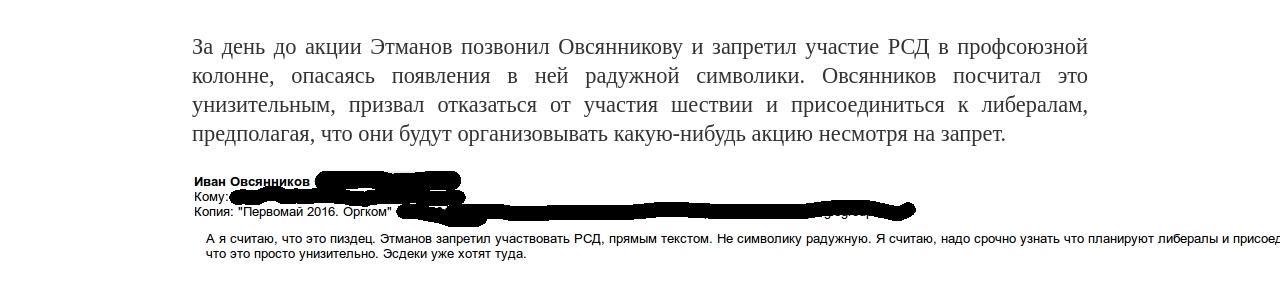
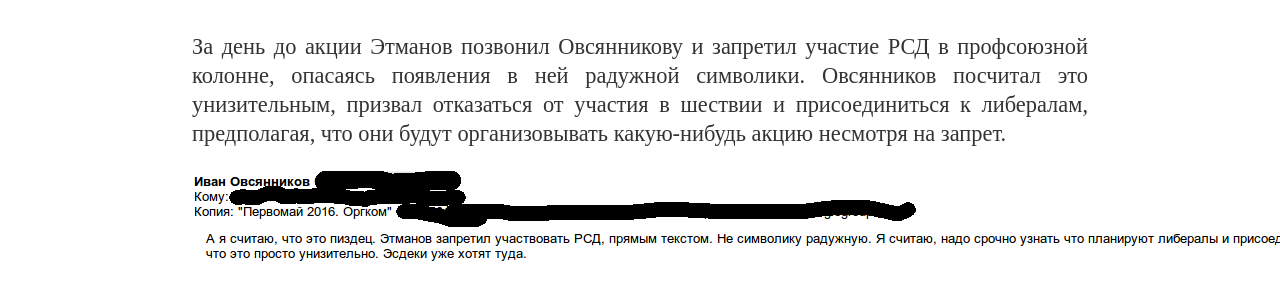
Before and after one commit to mgkp/mgkp.github.io, a Jekyll site: the page built from blog/_posts/2016-12-16-1may.md, in a window 1280 px wide and 900 px high, scrolled down 4232 px. Shown: the part 226-517 px from the top of the window. Built offline with Jekyll 4.4.1, drawn with Linux system fonts in a browser that asks for light colours.

Commit message:
misprint fixed

```diff
--- a/blog/_posts/2016-12-16-1may.md
+++ b/blog/_posts/2016-12-16-1may.md
@@ -38,7 +38,7 @@ author: Степан Гатанов
 
 ![Кому: Первомай 30 апр. Подруги, друзья, братия и сестры! Всем привет. Размещаю окончательные решения, принятые, но не единогласно. Но, по всем вопросам были 1 против и 1-2 воздержавшихся. 1) Выражение отношения левых сил к политической трусости профсоюза МПРА в лице его боссов - отложить до после 1 Мая. 2) Повестку угнетённых масс поддержать. 3) В связи с имеющейся информацией особое внимание на хвост колонны левых и головы колонны феминисток. 4) На всеобщий повинт участников колонны не агитируем. С уважением,](/images/image02.png)
 
-За день до акции Этманов позвонил Овсянникову и запретил участие РСД в профсоюзной колонне, опасаясь появления в ней радужной символики. Овсянников посчитал это унизительным, призвал отказаться от участия шествии и присоединиться к либералам, предполагая, что они будут организовывать какую-нибудь акцию несмотря на запрет.
+За день до акции Этманов позвонил Овсянникову и запретил участие РСД в профсоюзной колонне, опасаясь появления в ней радужной символики. Овсянников посчитал это унизительным, призвал отказаться от участия в шествии и присоединиться к либералам, предполагая, что они будут организовывать какую-нибудь акцию несмотря на запрет.
 
 ![От: Иван Овсянников Копия: "Первомай 2016. Оргком" 30 апреля 2016 г., 16:31 А я считаю, что это пиздец. Этманов запретил участвовать РСД, прямым текстом. Не символику радужную. Я считаю, надо срочно узнать что планируют либералы и присоединяться к их акции, потому что это просто унизительно. Эсдеки уже хотят туда.](/images/image01.png)
 
```
